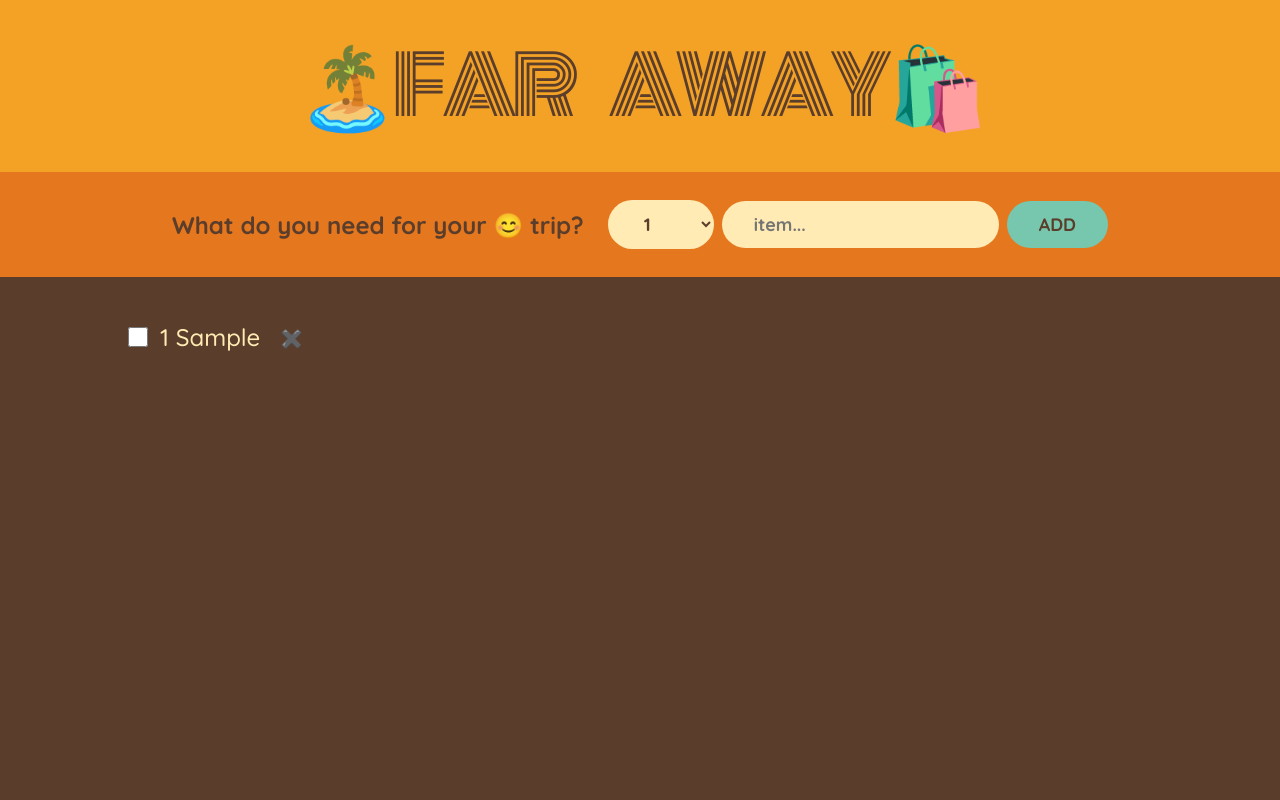
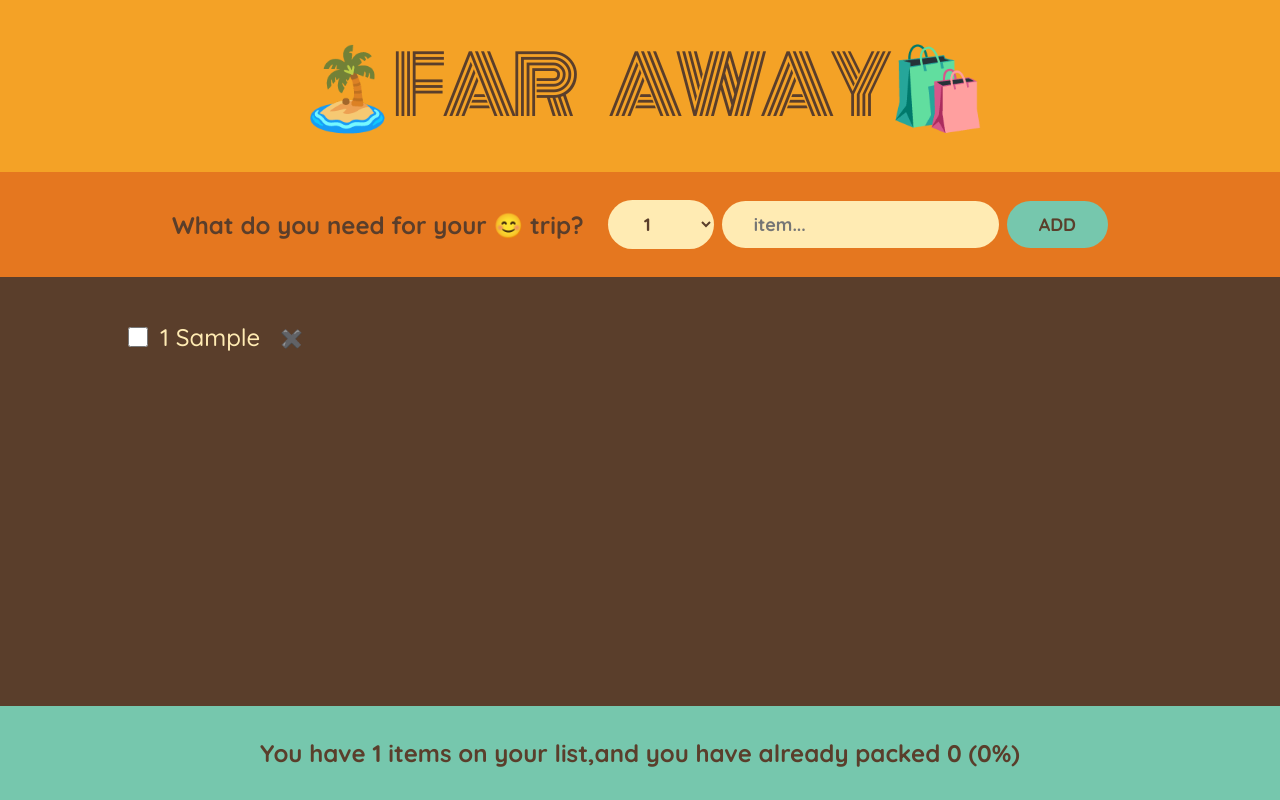
Before and after one commit to Dirtybug36/far-away, a React (Create React App) app: page / in a window 1280 px wide. Both pictures are taken after typing "Sample" into the empty fields and a click on the button "ADD". Built offline with nearby package versions, Linux system fonts and the light colour scheme.

Commit message:
Footer added

```diff
--- a/src/App.js
+++ b/src/App.js
@@ -2,6 +2,7 @@ import { useState } from "react";
 import "./index.css";
 import Form from "./components/Form";
 import List from "./components/List";
+import Footer from "./components/Footer";
 
 function App() {
   //lifting in parent so that it can be accesible for the children
@@ -17,7 +18,8 @@ function App() {
     setItems((prevItem) => prevItem.filter((item) => item.id !== id));
   }
 
-  //determine if the item is packed or not in controlled way
+  //**determine if the item is packed or not in controlled way
+
   function handlerToggleItem(id) {
     setItems((items) =>
       items.map((prevItem) =>
@@ -37,8 +39,8 @@ function App() {
         onDeleteItems={handleDeleteItems}
         onToggleItems={handlerToggleItem}
       />
+      <Footer items={items} />
     </div>
   );
 }
-
 export default App;
--- /dev/null
+++ b/src/components/Footer.js
@@ -0,0 +1,21 @@
+export default function Footer({ items }) {
+  const totalItems = items.length;
+  //we use filter method because we mustnot use the original array
+  const totalPacked = items.filter((item) => item.packed).length;
+  const totalPercentage = Math.round((totalPacked / totalItems) * 100);
+  if (!totalItems)
+    return (
+      <p className="stats">
+        <em>Start adding some items to your packing list 🚀</em>
+      </p>
+    );
+
+  return (
+    <div className="stats">
+      <p>
+        You have {totalItems} items on your list,and you have already packed{" "}
+        {totalPacked} ({totalPercentage}%)
+      </p>
+    </div>
+  );
+}
--- a/src/components/Form.js
+++ b/src/components/Form.js
@@ -1,5 +1,5 @@
 import { useState } from "react";
-import React from "react";
+
 export default function Form({ onAddItems }) {
   const [description, setDescription] = useState("");
   const [quantity, setQuantity] = useState(1);
--- a/src/components/Listing.js
+++ b/src/components/Listing.js
@@ -1,16 +1,15 @@
 export default function Listing({ items, deleteHandler, toggleHandler }) {
   return (
-    <>
     <li>
       <input
         type="checkbox"
         value={items.id}
         onChange={() => toggleHandler(items.id)}
-          style={items.packed ? { textDecoration: "line-through" } : {}}
       />
+      <span style={items.packed ? { textDecoration: "line-through" } : {}}>
         {items.quantity} {items.description}
+      </span>
       <button onClick={() => deleteHandler(items.id)}>✖️</button>
     </li>
-    </>
   );
 }
```
Lines whose indentation alone changed are shown as unchanged.
